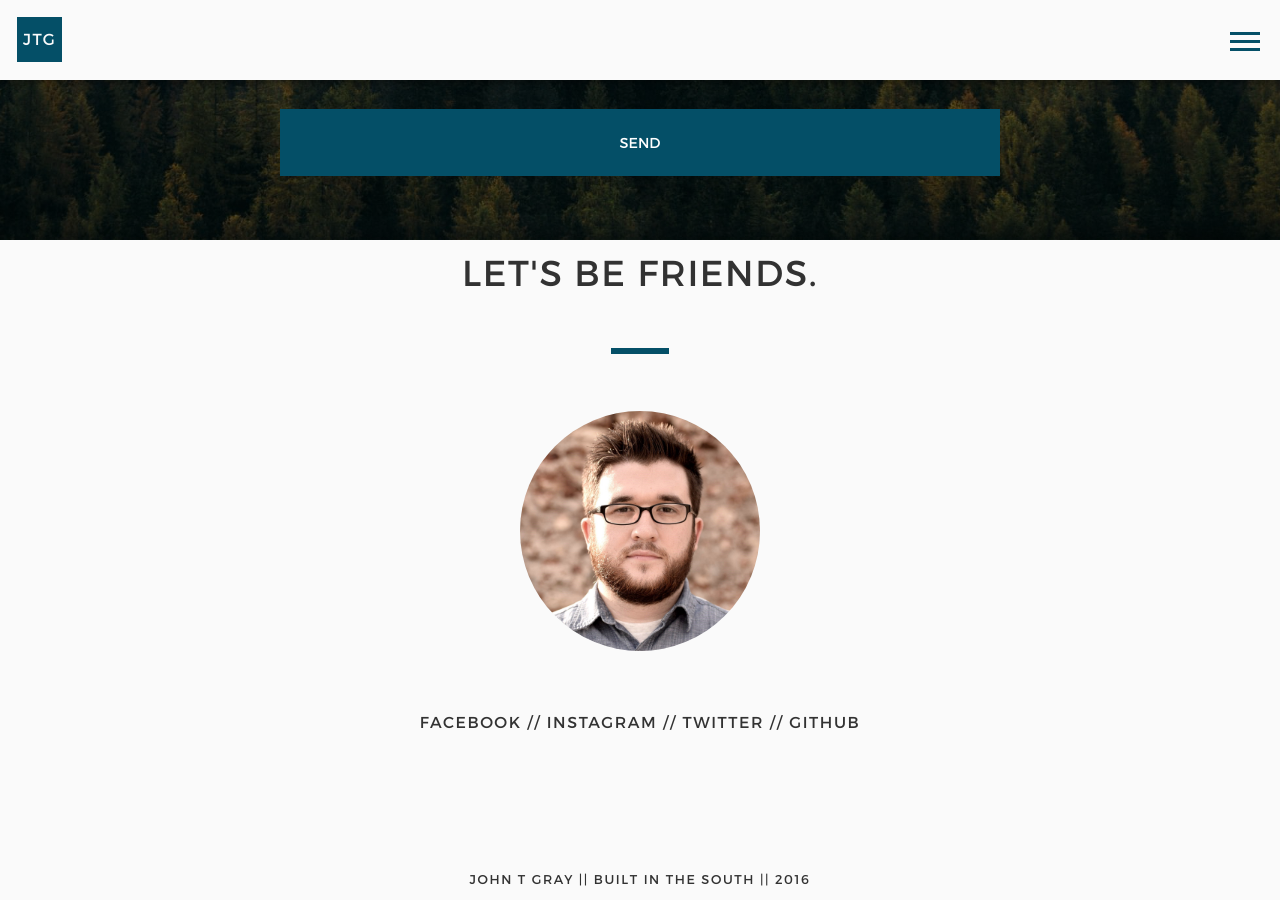
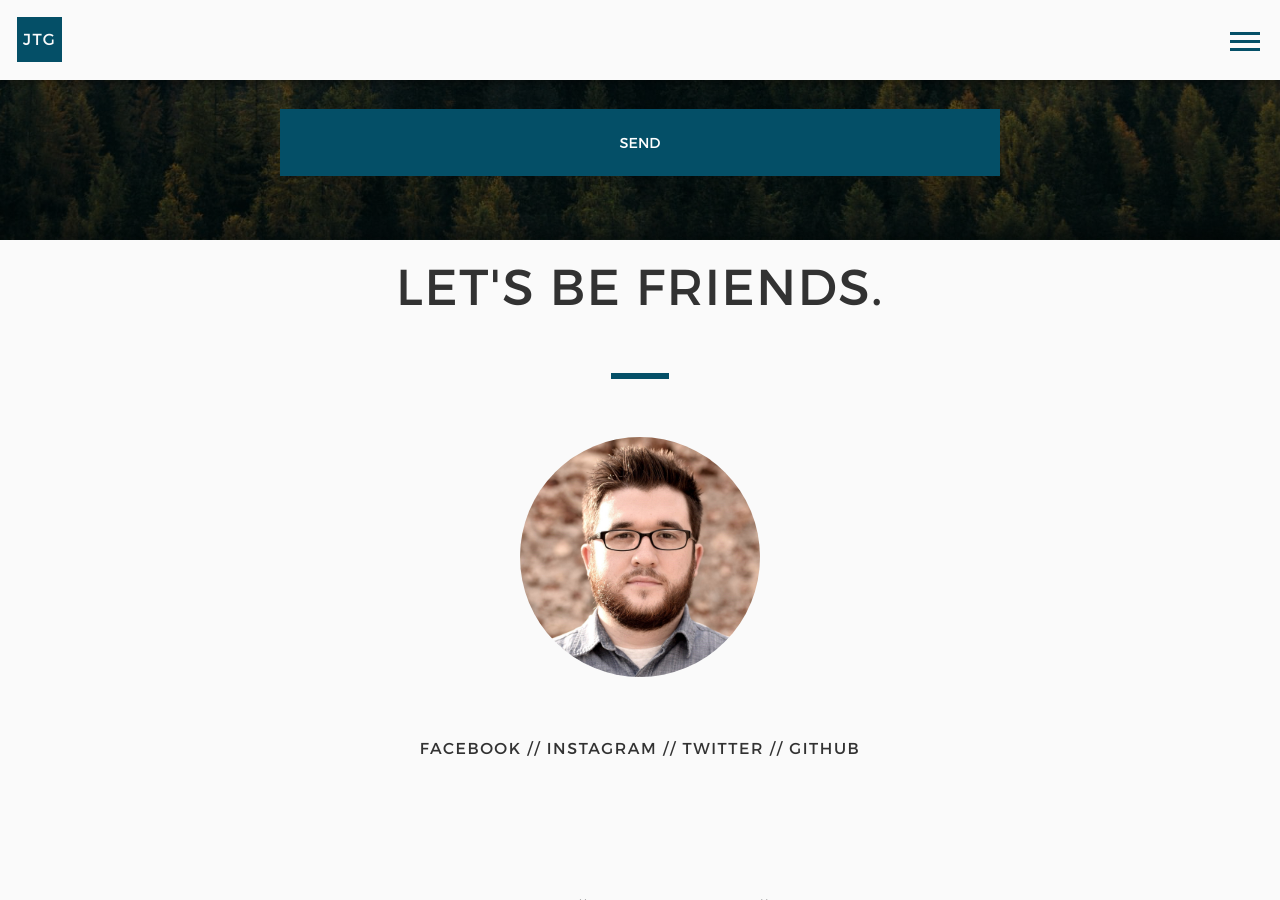
Before and after one commit to jtgry/personal-blog-old, a Jekyll site: the page built from index.html, in a window 1280 px wide and 900 px high, scrolled down 4875 px. Built offline with Jekyll 4.4.1, drawn with Linux system fonts in a browser that asks for light colours; nearby versions of some CDN libraries.

Commit message:
Updated '/index.html' via CloudCannon

```diff
--- a/index.html
+++ b/index.html
@@ -54,7 +54,7 @@ layout: default
 {% include contact-form.html %}
 <section>
   <div class="text-center">
-    <h2 class="footer-title 1">Let's be friends.</h2>
+    <h2 class="content-block-title 1">Let's be friends.</h2>
     <hr class="content-block-hr 2">
     <img class="me 3" src="/images/me.jpg" />
     <ul class="social-links 3">
```
